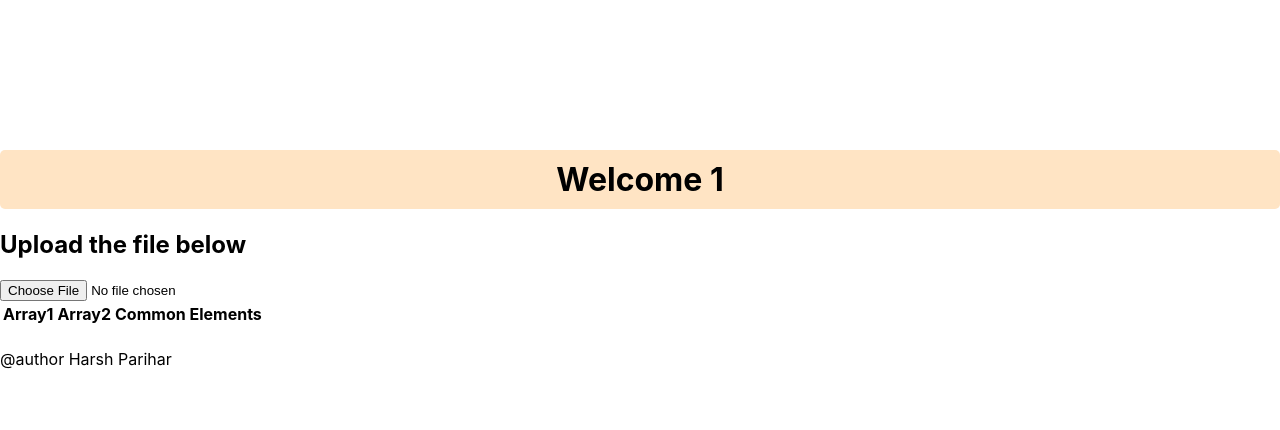
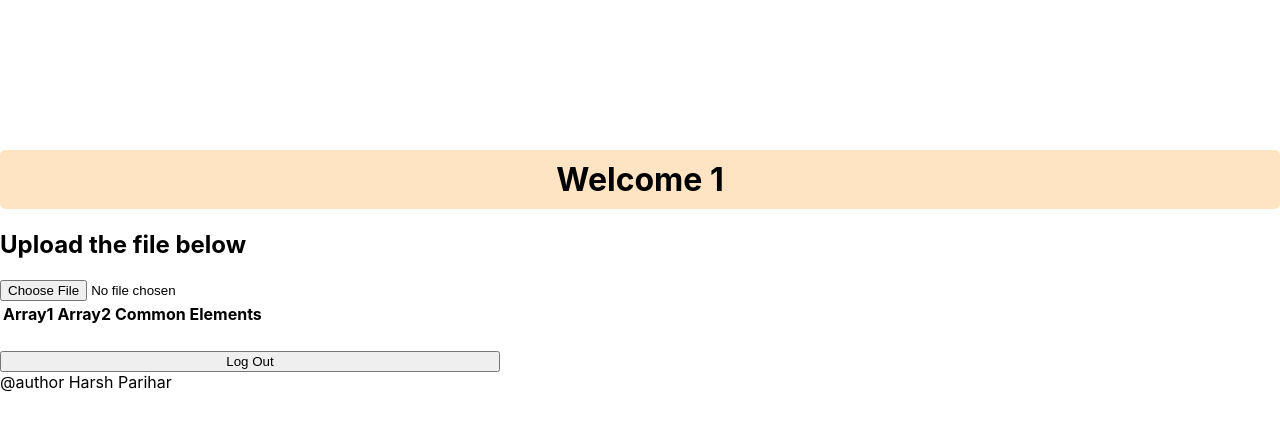
Before and after one commit to h-a-r-s-h-p/ReactLoginAndFindingIntersection, a React (Create React App) app in the folder client/: page /profile/1 in a window 1280 px wide. Shown: the top 430 px of the page. Built offline with nearby package versions, Linux system fonts and the light colour scheme.

Commit message:
single user authentication working

```diff
--- a/client/src/App.js
+++ b/client/src/App.js
@@ -4,7 +4,7 @@ import './App.css';
 import { Route, Routes, BrowserRouter } from 'react-router-dom';
 import Home from './Home/Home';
 import Profile from './Profile/Profile';
-
+import Protected from './Protected/Protected'
 
 function App() {
   return (
@@ -12,7 +12,7 @@ function App() {
       <div>
         <Routes>                                            {/* Routes is wrapped because everything outside routes will be present in every component */}
           <Route exact path="/" element={<Home />} />
-          <Route exact path="/profile/:email" element={<Profile />} />
+          <Route exact path="/profile/:email" element={<Protected Component = {Profile} />} />
         </Routes>
       </div>
       <footer> @author Harsh Parihar</footer>
--- a/client/src/Home/Home.jsx
+++ b/client/src/Home/Home.jsx
@@ -4,6 +4,7 @@ import "./Home.css";
 import { useState } from 'react';
 import { useNavigate } from 'react-router-dom';
 import {fetchAdd, getData} from '../Communicator'
+import { useEffect } from 'react';
 
 function Home(props) {
     const [name, setname] = useState("");
@@ -13,7 +14,7 @@ function Home(props) {
     const [SignUpOrSignIn, setSignUpSignIn] = useState("Sign In");
 
     let navigate = useNavigate();
-
+    console.log("In home page, login = ", localStorage.getItem('login'))
 
     const handleSubmit = async(event) => {
         event.preventDefault();
@@ -32,6 +33,7 @@ function Home(props) {
                 }
                 else {
                     console.log('Password Matches, the data sent to profile is +' ,data)
+                    localStorage.setItem('login',true)
                     navigate("/profile/" + `${email}`)
                 }
             }
@@ -43,6 +45,7 @@ function Home(props) {
             }
             else {
                 console.log('password and reentered passwords are equal')
+                alert("You are successfully registered. Please login with your credentials!")
                 fetchAdd({name, email, password});
                 navigate("/")
             }
--- a/client/src/Profile/Profile.jsx
+++ b/client/src/Profile/Profile.jsx
@@ -1,6 +1,6 @@
 import React from 'react';
 import { useState } from 'react';
-import { useParams } from 'react-router-dom';
+import { useNavigate, useParams } from 'react-router-dom';
 import * as xlsx from "xlsx"
 
 
@@ -8,6 +8,14 @@ function Profile() {
     const [data, setData] = useState([])
     const [commonElements, setCommonElements] = useState([])
     const params = useParams()
+    const navigate = useNavigate();
+
+    const logoutButtonClicked=()=>{
+        localStorage.setItem('login',false)
+        console.log("After logout login = ", localStorage.getItem('login'))
+        navigate("/")
+    }
+
 
     const onChange = (e) => {
         let file_received = e.target.files[0]
@@ -84,12 +92,13 @@ function Profile() {
                         </tr>
                     ))}
                     {
-                        <tc >
+                        <tr >
                             <td>{commonElements}</td>
-                        </tc>
+                        </tr>
                     }
                 </tbody>
             </table>
+            <button className='Logout' onClick={()=>logoutButtonClicked()}> Log Out</button>
         </div>
 
     );
--- /dev/null
+++ b/client/src/Protected/Protected.js
@@ -0,0 +1,22 @@
+import React, { useEffect } from 'react';
+import { useNavigate } from 'react-router-dom';
+
+function Protected(props) {
+    const {Component} = props;
+    const navigate = useNavigate();
+    useEffect(()=>{
+        let login = localStorage.getItem('login');
+        console.log("Inside Protected, login = ", login)
+        if(login==="false"){
+            alert("Please login to go to profile")
+            navigate('/')
+        }
+    })
+    return (
+        <div>
+            <Component/>
+        </div>
+    );
+}
+
+export default Protected;
```
